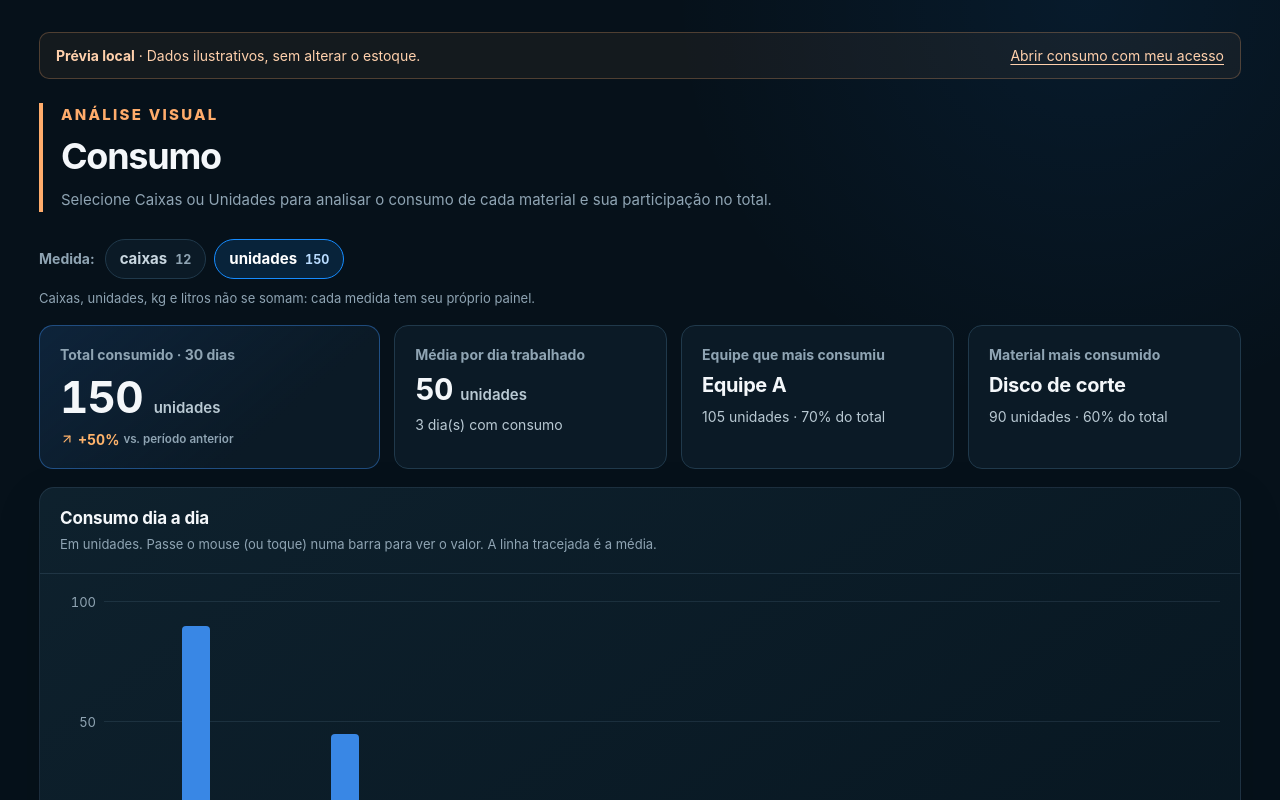
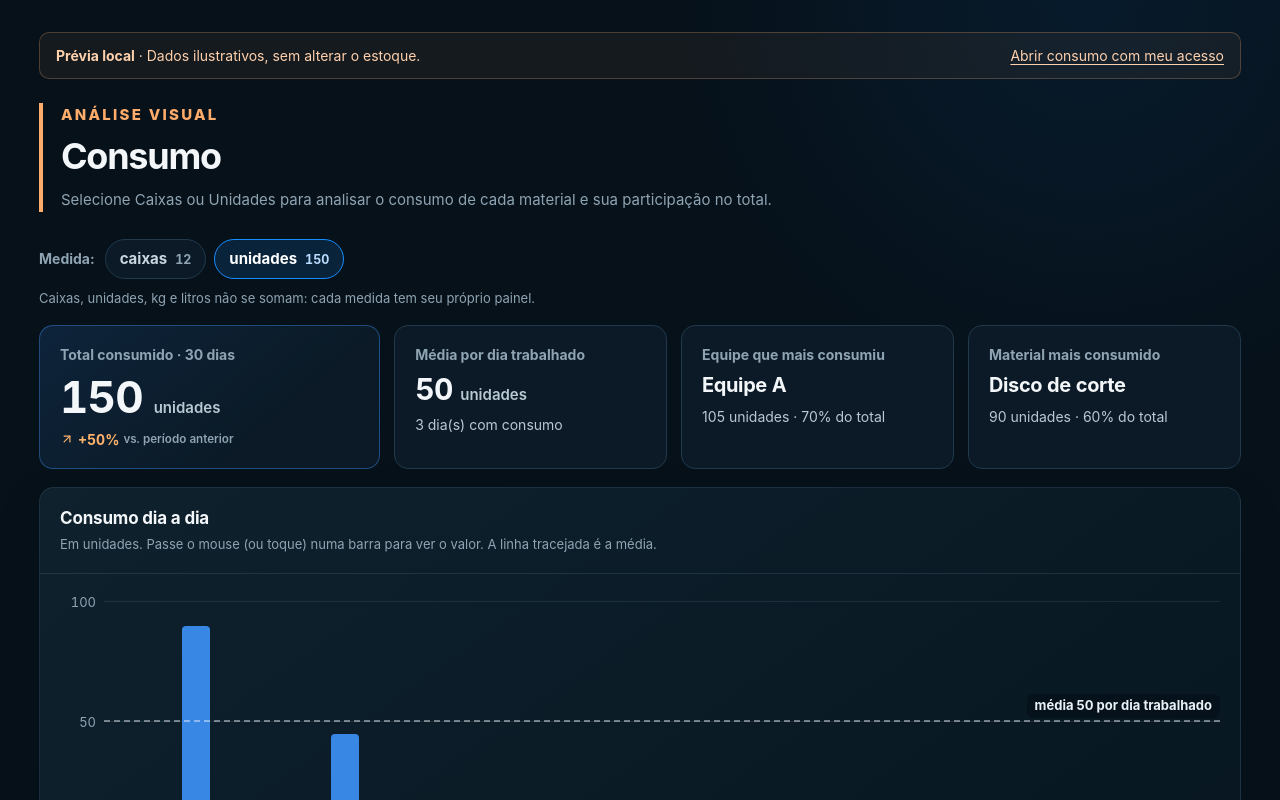
Before and after one commit to gunswiz/Metallo, a Next.js app in the folder 01_WEB/: page /previa/consumo in a window 1280 px wide. Shown: the top 800 px of the page. Built offline with nearby package versions, Linux system fonts and the light colour scheme.

Commit message:
Marco 3L: média do gráfico igual à do quadro (por dia trabalhado)
Co-Authored-By: Claude Opus 5.5 <noreply@anthropic.com>
Claude-Session: https://claude.ai/code/session_01FLpu7YaLJqnPorh1ZDd7Wm

```diff
--- a/01_WEB/02_COMPONENTES_VISUAIS/consumption-dashboard.tsx
+++ b/01_WEB/02_COMPONENTES_VISUAIS/consumption-dashboard.tsx
@@ -36,14 +36,15 @@ function GraficoDias({ report }: { report: ConsumptionUnitReport }) {
   const [ativo, setAtivo] = useState<number | null>(null);
   const pontos = report.daily.points;
   const maior = teto(Math.max(0, ...pontos.map((ponto) => ponto.value)));
-  const media = pontos.length ? report.total / pontos.length : 0;
+  // Mesma média do quadro de cima: por dia trabalhado (dias com consumo); por semana quando o período é longo.
+  const media = report.daily.bucket === "dia" ? (report.activeDays ? report.total / report.activeDays : 0) : (pontos.length ? report.total / pontos.length : 0);
   const passo = Math.max(1, Math.ceil(pontos.length / 6));
   const unidade = consumptionUnitLabel(report.unit);
   const ponto = ativo === null ? null : pontos[ativo];
   return <div className="cs-colunas" onMouseLeave={() => setAtivo(null)}>
     <div className="cs-colunas-area">
       {[1, 0.5, 0].map((fracao) => <div key={fracao} className="cs-grade" style={{ bottom: `${fracao * 100}%` }}><span>{formatNumber(maior * fracao)}</span></div>)}
-      {media > 0 && <div className="cs-media" style={{ bottom: `${(media / maior) * 100}%` }}><span>média {formatNumber(Math.round(media * 10) / 10)} por {report.daily.bucket}</span></div>}
+      {media > 0 && <div className="cs-media" style={{ bottom: `${(media / maior) * 100}%` }}><span>média {formatNumber(Math.round(media * 10) / 10)} por {report.daily.bucket === "dia" ? "dia trabalhado" : "semana"}</span></div>}
       <div className="cs-barras" role="list" aria-label={`Consumo por ${report.daily.bucket} em ${unidade}`}>
         {pontos.map((item, index) => <button type="button" role="listitem" key={item.start} className={`cs-barra${ativo === index ? " ativo" : ""}`}
           aria-label={`${item.fullLabel}: ${consumptionQuantity(item.value, report.unit)}`}
--- a/01_WEB/07_ESTILOS/globals.css
+++ b/01_WEB/07_ESTILOS/globals.css
@@ -796,3 +796,4 @@ fieldset { border: 0; margin: 0; padding: 0; min-width: 0; }
   .training-table th:nth-child(5) { width: 118px; }
   .training-table td { overflow-wrap: anywhere; }
 }
+@media (max-width: 820px) { .cs-kpis > .cs-kpi:last-child:nth-child(even) { grid-column: 1 / -1; } }
```
